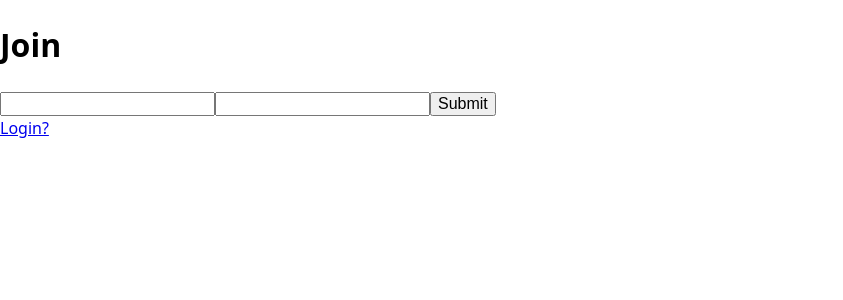
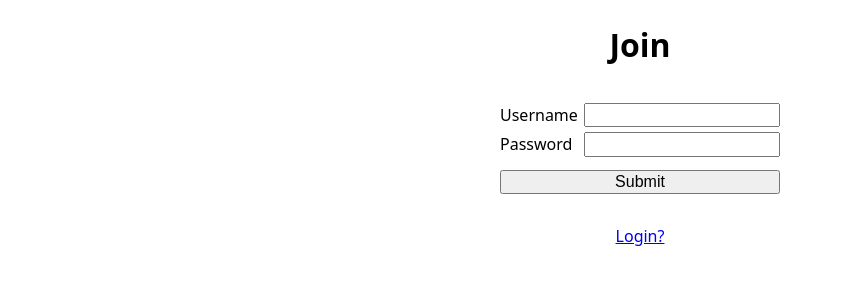
Before and after one commit to evasquare/spring-security-authentication, a React (Vite) app in the folder frontend/: page /join in a window 1280 px wide. Shown: the top 300 px of the page, without its empty margins (0-843 px from the left). Built offline with nearby package versions, Linux system fonts and the light colour scheme; no server answers.

Commit message:
Use the same layout for both Home and Join pages

```diff
--- a/frontend/src/pages/Home.tsx
+++ b/frontend/src/pages/Home.tsx
@@ -4,7 +4,7 @@ import { SERVER_URL } from "../lib/variables";
 import { useEffect, useState } from "react";
 import styled from "styled-components";
 
-const LoginContainer = styled.div`
+const Wrapper = styled.div`
     display: flex;
     flex-direction: column;
     justify-content: center;
@@ -44,6 +44,7 @@ const ErrorMessage = styled.span`
     color: tomato;
     margin-bottom: 12px;
 `;
+
 interface Inputs {
     username: string;
     password: string;
@@ -97,7 +98,7 @@ const Home = () => {
     };
 
     return (
-        <LoginContainer>
+        <Wrapper>
             <Title>Login</Title>
             <ErrorMessage>{errorMessage}</ErrorMessage>
             <Form onSubmit={handleSubmit(onSubmit)}>
@@ -106,13 +107,16 @@ const Home = () => {
                     <Input {...register("username", { required: true })} />
                 </InputContainer>
                 <InputContainer>
-                    <label htmlFor="username">Password</label>
-                    <Input {...register("password", { required: true })} />
+                    <label htmlFor="password">Password</label>
+                    <Input
+                        {...register("password", { required: true })}
+                        type="password"
+                    />
                 </InputContainer>
                 <LoginSubmit type="submit" />
             </Form>
             <a href="/join">Join?</a>
-        </LoginContainer>
+        </Wrapper>
     );
 };
 
--- a/frontend/src/pages/Join.tsx
+++ b/frontend/src/pages/Join.tsx
@@ -2,6 +2,48 @@ import { useEffect, useState } from "react";
 import { SubmitHandler, useForm } from "react-hook-form";
 import { getCsrfToken, validateSession } from "../lib/utils";
 import { SERVER_URL } from "../lib/variables";
+import styled from "styled-components";
+
+const Wrapper = styled.div`
+    display: flex;
+    flex-direction: column;
+    justify-content: center;
+    align-items: center;
+`;
+
+const Title = styled.h1`
+    color: black;
+`;
+
+const Form = styled.form`
+    display: flex;
+    flex-direction: column;
+    width: 100%;
+    max-width: 280px;
+
+    margin-bottom: 30px;
+`;
+
+const InputContainer = styled.div`
+    display: flex;
+    flex-direction: row;
+    justify-content: space-between;
+    width: 100%;
+    margin-bottom: 5px;
+`;
+
+const Input = styled.input`
+    width: 67%;
+`;
+
+const LoginSubmit = styled.input`
+    margin-top: 8px;
+`;
+
+const ErrorMessage = styled.span`
+    color: tomato;
+    margin-bottom: 12px;
+`;
 
 interface Inputs {
     username: string;
@@ -47,21 +89,25 @@ const Join = () => {
     };
 
     return (
-        <>
-            <h1>Join</h1>
-            {errorMessage}
-            <form onSubmit={handleSubmit(onSubmit)}>
-                <input
-                    id="username"
-                    {...register("username", { required: true })}
-                />
-                <input {...register("password", { required: true })} />
-
-                <input type="submit" />
-            </form>
-
+        <Wrapper>
+            <Title>Join</Title>
+            <ErrorMessage>{errorMessage}</ErrorMessage>
+            <Form onSubmit={handleSubmit(onSubmit)}>
+                <InputContainer>
+                    <label htmlFor="username">Username</label>
+                    <Input {...register("username", { required: true })} />
+                </InputContainer>
+                <InputContainer>
+                    <label htmlFor="password">Password</label>
+                    <Input
+                        {...register("password", { required: true })}
+                        type="password"
+                    />
+                </InputContainer>
+                <LoginSubmit type="submit" />
+            </Form>
             <a href="/">Login?</a>
-        </>
+        </Wrapper>
     );
 };
 
```
